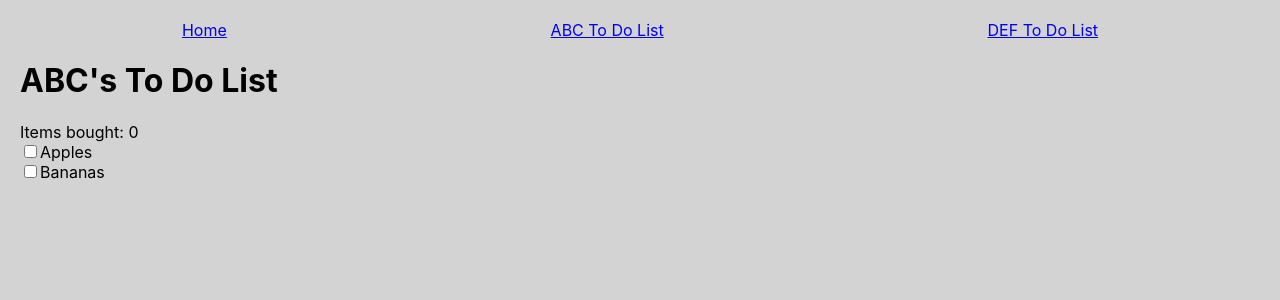
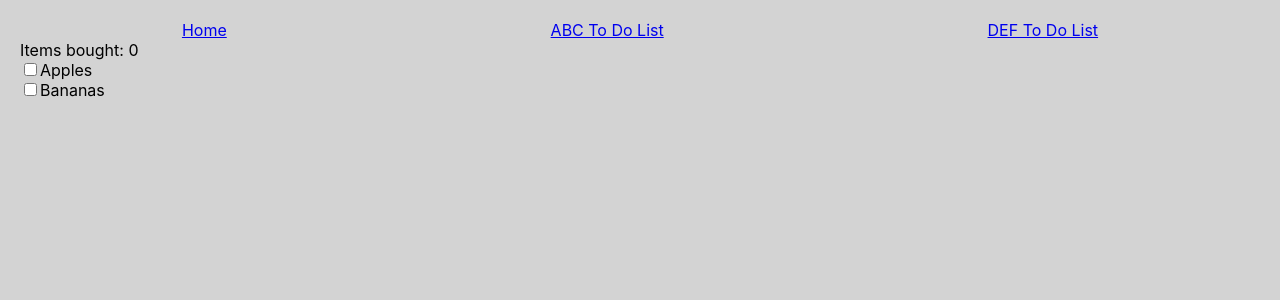
Before and after one commit to dhaDang/CSE-110-LAB-3, a React (Create React App) app in the folder my-app/: page /todolist/ABC in a window 1280 px wide. Shown: the top 300 px of the page. Built offline with nearby package versions, Linux system fonts and the light colour scheme.

Commit message:
toDo count fixed

```diff
--- a/my-app/src/toDoList.tsx
+++ b/my-app/src/toDoList.tsx
@@ -3,10 +3,8 @@ import "./App.css";
 import { useState } from "react";
 import { GroceryItem } from "./types";
 import { dummyGroceryList } from "./constants";
-import { useParams } from "react-router-dom";
 
 export function ToDoList() {
-  const { name } = useParams();
  const [numRemainingItems, setNumRemainingItems] = useState(0);
 
  let [items, setItems] = useState(dummyGroceryList);
@@ -33,7 +31,6 @@ export function ToDoList() {
 
  return (
    <div className="App">
-        <h1>{name}'s To Do List</h1>
      <div className="App-body">
        Items bought: {numRemainingItems}
        <form action=".">
```
Lines whose indentation alone changed are shown as unchanged.
